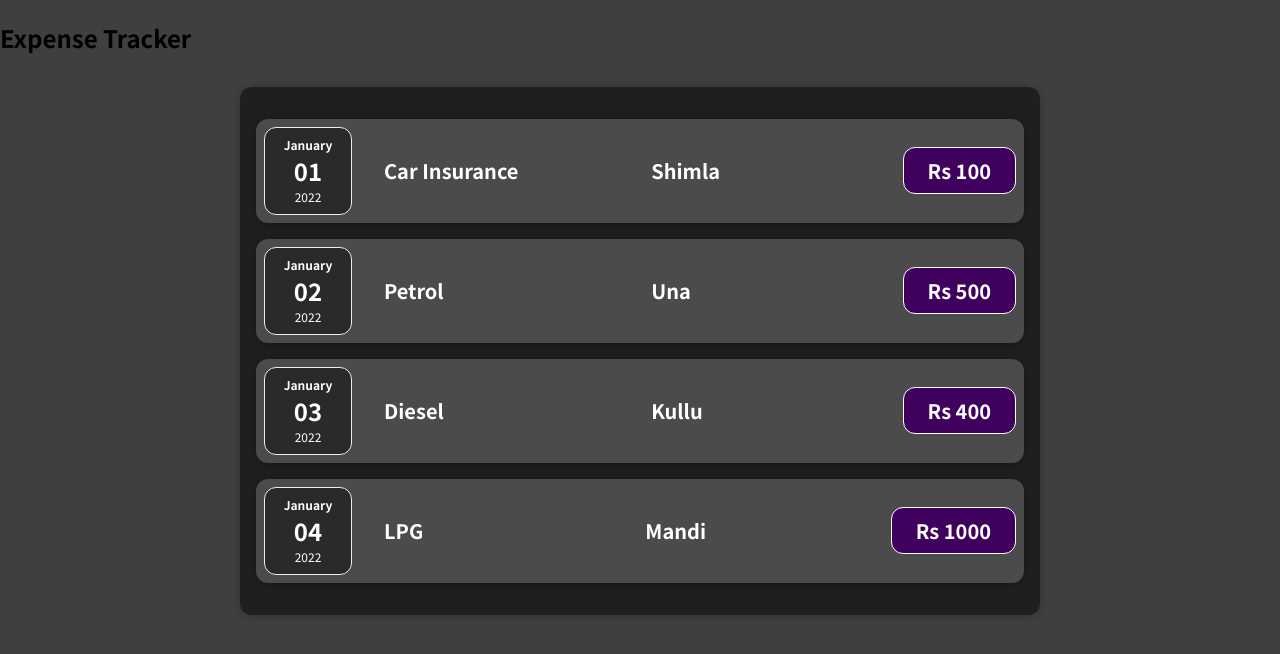
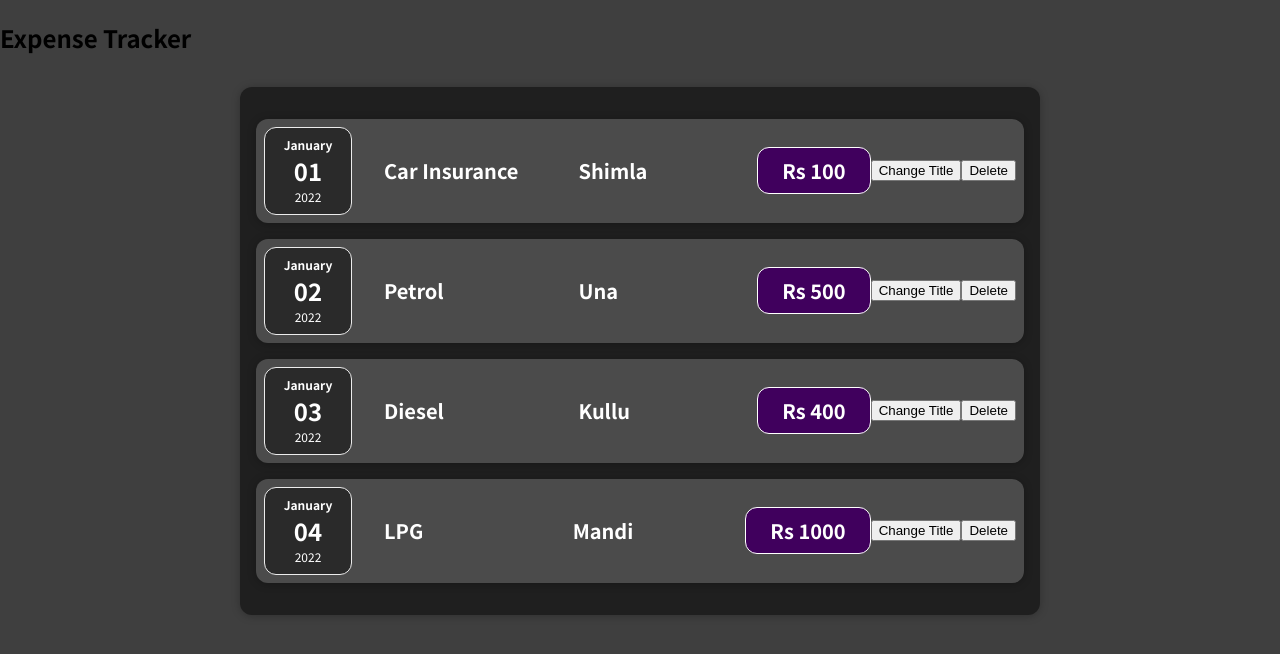
Before and after one commit to bhanuUdai/starting_react, a JavaScript app: page / in a window 1280 px wide. Shown: the top 654 px of the page. Built offline with nearby package versions, Linux system fonts and the light colour scheme.

Commit message:
Adding Event Listener(edit and delete button) TAsk-2)

```diff
--- a/src/components/Expenses/ExpenseItem.js
+++ b/src/components/Expenses/ExpenseItem.js
@@ -3,6 +3,16 @@
 import ExpenseDetails from "./ExpenseDetails.js";
 import ExpenseDate from "./ExpenseDate";
 let ExpenseItem=(prop)=> {
+
+  const clickHandler=()=>
+  {
+    console.log('clicked!!')
+  }
+  const deleteHandeler=()=>
+  {
+    console.log("deleted")
+  }
+
   return (
     <Card className="expense-item">
       <div className="expense-item__description">
@@ -11,6 +21,8 @@
         <h2>{prop.location}</h2>
         <ExpenseDetails  price={prop.price} />
       </div>
+      <button onClick={clickHandler} >Change Title</button>
+      <button onClick={deleteHandeler}>Delete</button>
     </Card>
   );
 }
@@ -20,3 +32,7 @@
 //Here in <ExpenseDate> we are using date attribute i.e date={prop.date} it has date in it which is in dynamic values
 //i.e in items array has object with date, it will store that date
 // this attribute will pass as argument to ExpenseDate component function
+
+
+//In react events are passed as "prop" , but "on" should be used before events name, then only react will take it as event (e.g  onClick)
+//here functions that we will passed in events should not be evoked i.e '( )' should not used, other wise they will evoked when page will loaded
```
Also changed, not shown: 1 other file (tests, documents, lock files or other folders).
